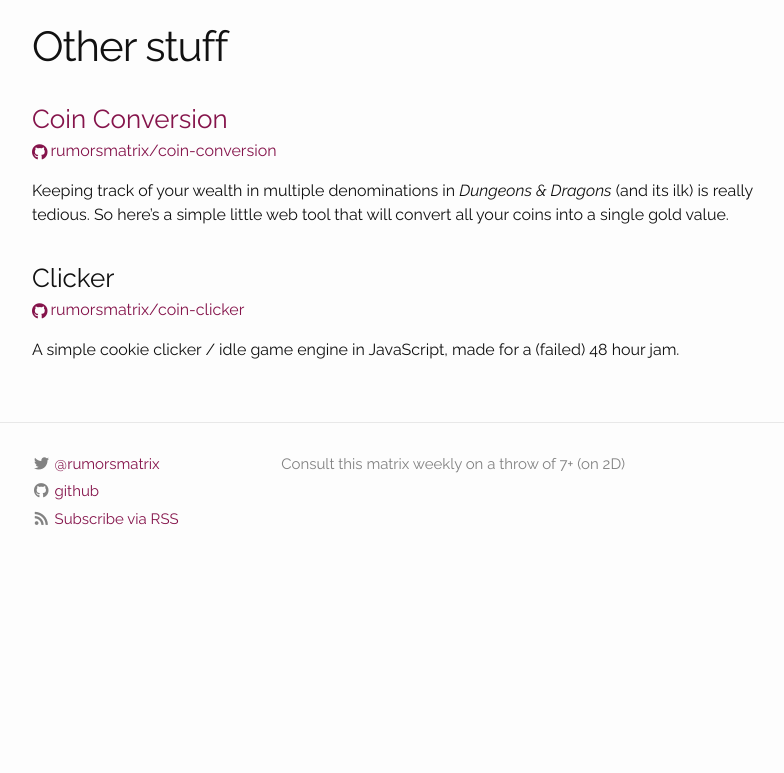
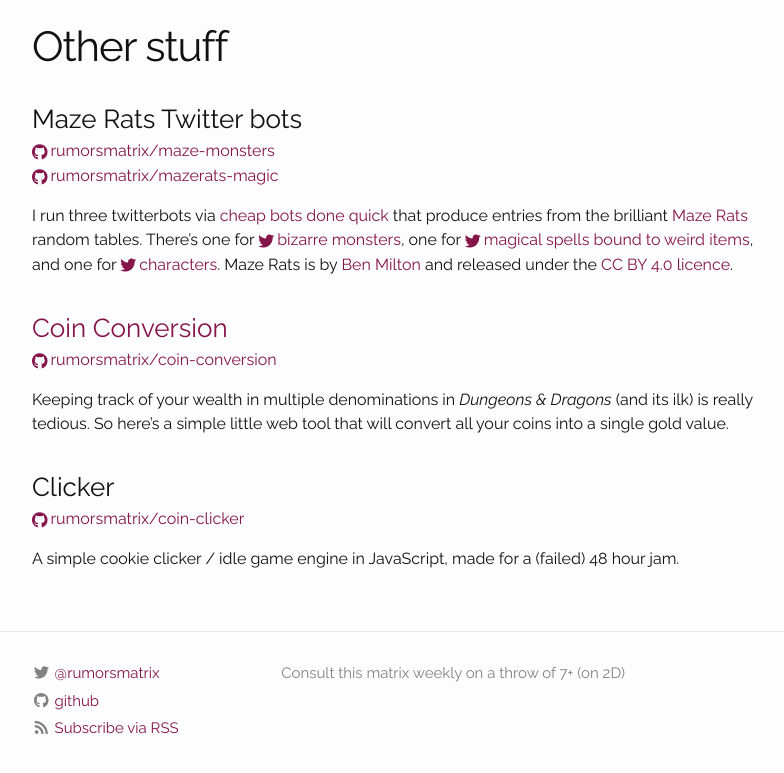
Before and after one commit to rumorsmatrix/jekyll-blog, a Jekyll site: the page built from stuff.md, in a window 1280 px wide, cut to the strip 336-1136 px from the top of the page. Shown: the top 773 px of the strip, without its empty margins (238-1022 px from the left). Built offline with Jekyll 4.4.1, drawn with Linux system fonts in a browser that asks for light colours; nearby versions of some CDN libraries; before the commit the page ends 926 px from its top, so only the background shows below that.

Commit message:
added mazerats bots to stuff page

```diff
--- a/stuff.md
+++ b/stuff.md
@@ -8,6 +8,15 @@ published: true
 <style>
 h3 { margin-bottom: 0; margin-top: 2rem; }
 </style>
+
+
+### Maze Rats Twitter bots
+[rumorsmatrix/maze-monsters](https://github.com/rumorsmatrix/maze-monsters)
+[rumorsmatrix/mazerats-magic](https://github.com/rumorsmatrix/mazerats-magic)
+
+I run three twitterbots via [cheap bots done quick](https://cheapbotsdonequick.com/) that produce entries from the brilliant [Maze Rats](https://www.drivethrurpg.com/product/197158/Maze-Rats) random tables. There's one for [bizarre monsters](https://twitter.com/maze_monsters), one for [magical spells bound to weird items](https://twitter.com/mazerats_magic), and one for [characters](https://twitter.com/mazerats_folk). Maze Rats is by [Ben Milton](https://questingblog.com) and released under the [CC BY 4.0 licence](https://creativecommons.org/licenses/by/4.0/).
+
+
 
 ### [Coin Conversion](/coin-conversion)
 [rumorsmatrix/coin-conversion](https://github.com/rumorsmatrix/coin-conversion)
```
